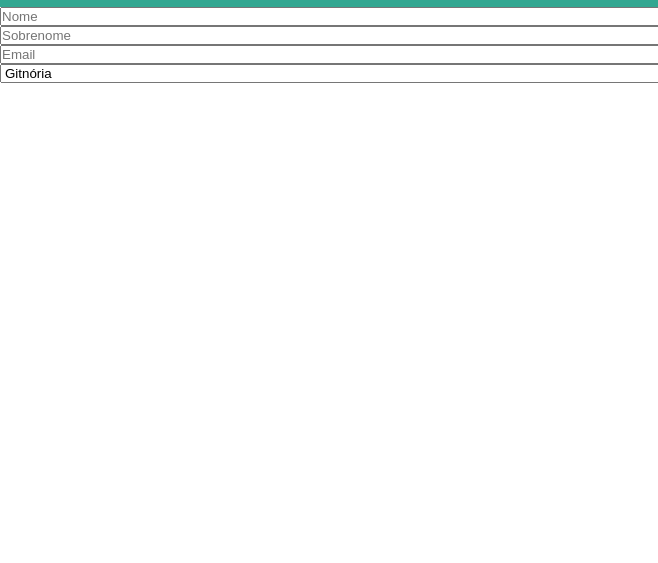
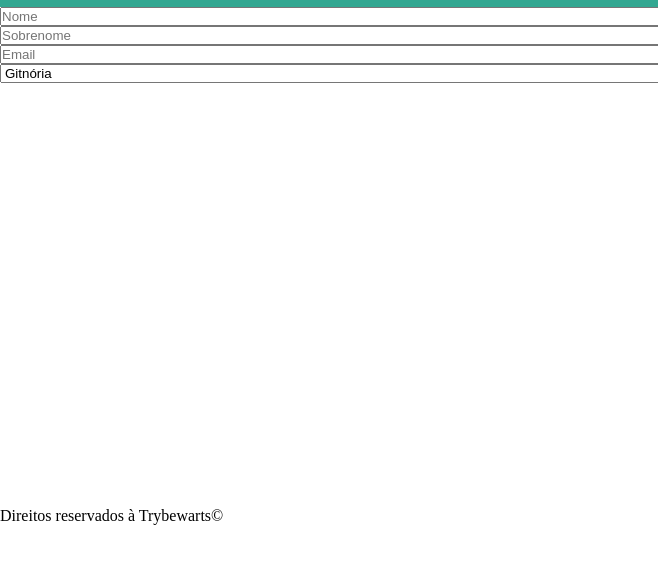
Before and after one commit to AntonioWingert/trybewarts, a website: page index.html in a window 1280 px wide. Shown: the part 93-656 px from the top of the page, 0-658 px from the left. Drawn offline with Linux system fonts and the light colour scheme.

Commit message:
19º Requisito

```diff
--- a/index.html
+++ b/index.html
@@ -33,6 +33,7 @@
     </form>
     <img id="trybewarts-forms-logo" src="images/trybewarts-colored.svg" alt="trybewarts logo">
   </main>
+  <footer>Direitos reservados à Trybewarts©</footer>
   <script src="script.js"></script>
 </body>
 </html>
```
